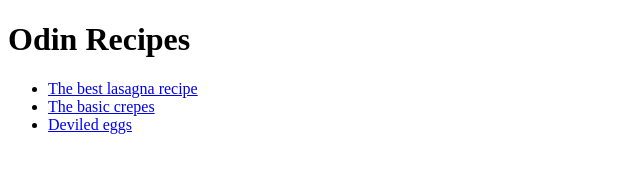
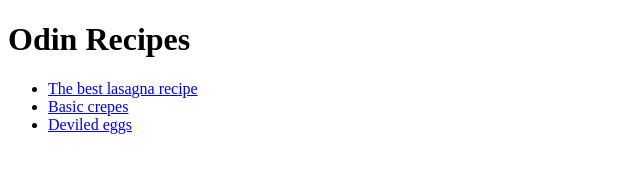
Before and after one commit to Alderann/odin-recipes, a plain HTML site: page index.html in a window 1280 px wide. Shown: the full height of the page, 0-640 px from the left. Drawn offline with Linux system fonts and the light colour scheme.

Commit message:
Grammatical correction in index

```diff
--- a/index.html
+++ b/index.html
@@ -11,7 +11,7 @@
                 <a href="recipes/lasagna.html">The best lasagna recipe</a>
             </li>
             <li>
-                <a href="recipes/crepes.html">The basic crepes</a>
+                <a href="recipes/crepes.html">Basic crepes</a>
             </li>
             <li>
                 <a href="recipes/eggs.html">Deviled eggs</a>
```
